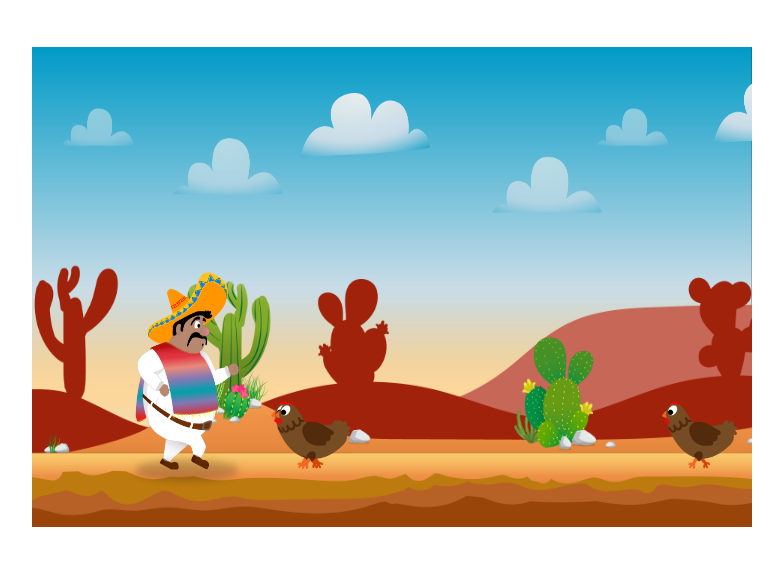
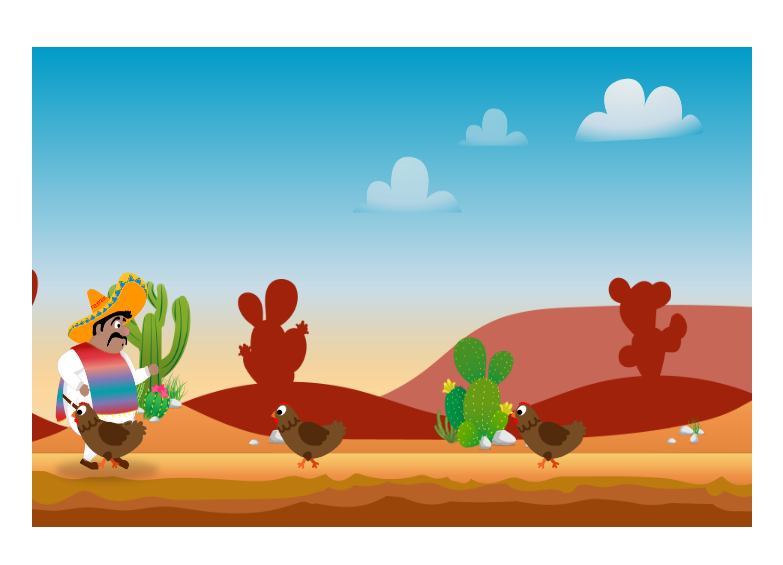
Before and after one commit to VitalijSch/El-Pollo-Loco, a plain HTML site: page index.html in a window 1280 px wide. Shown: the part 157-722 px from the top of the page, without its empty margins (248-1031 px from the left). Drawn offline with Linux system fonts and the light colour scheme; animation ran at ten frames a second.

Commit message:
added animation for background character and enemies

```diff
--- a/index.html
+++ b/index.html
@@ -12,6 +12,7 @@
     <script src="./js/classes/chicken.class.js"></script>
     <script src="./js/classes/cloud.class.js"></script>
     <script src="./js/classes/background_objects.class.js"></script>
+    <script src="./js/classes/keyboard.class.js"></script>
     <script src="./js/game.js"></script>
 </head>
 
--- a/js/classes/background_objects.class.js
+++ b/js/classes/background_objects.class.js
@@ -5,7 +5,8 @@ class BackgroundObjects extends MovableObject {
     height = 480;
 
 
-    constructor(imagePath) {
+    constructor(imagePath, x) {
         super().loadImage(imagePath);
+        this.x = x;
     }
 }
--- a/js/classes/character.class.js
+++ b/js/classes/character.class.js
@@ -3,10 +3,46 @@ class Character extends MovableObject {
     y = 90;
     width = 150;
     height = 350;
+    characterWalkCache = [
+        '../assets/images/2_character_pepe/2_walk/W-21.png',
+        '../assets/images/2_character_pepe/2_walk/W-22.png',
+        '../assets/images/2_character_pepe/2_walk/W-23.png',
+        '../assets/images/2_character_pepe/2_walk/W-24.png',
+        '../assets/images/2_character_pepe/2_walk/W-25.png',
+        '../assets/images/2_character_pepe/2_walk/W-26.png',
+    ];
+    world;
+    speed = 2;
 
 
     constructor() {
         super().loadImage('../assets/images/2_character_pepe/2_walk/W-21.png');
+        this.loadImages(this.characterWalkCache);
+        this.animateCharacterWalk();
+    }
+
+
+    animateCharacterWalk() {
+        setInterval(() => {
+            if (this.world.keyboard.right) {
+                this.x += this.speed;
+                this.otherDirection = false;
+            }
+            if (this.world.keyboard.left) {
+                this.x -= this.speed;
+                this.otherDirection = true;
+            }
+            this.world.cameraX = -this.x;
+        }, 1000 / 60);
+        setInterval(() => {
+            if (this.world.keyboard.right || this.world.keyboard.left) {
+                this.x += this.speed;
+                let i = this.currentImage % this.characterWalkCache.length;
+                this.path = this.characterWalkCache[i];
+                this.img = this.imageCache[this.path];
+                this.currentImage++;
+            }
+        }, 100);
     }
 
 
--- a/js/classes/chicken.class.js
+++ b/js/classes/chicken.class.js
@@ -2,10 +2,29 @@ class Chicken extends MovableObject {
     width = 80;
     height = 80;
     y = 350;
+    chickenWalkCache = [
+        '../assets/images/3_enemies_chicken/chicken_normal/1_walk/1_w.png',
+        '../assets/images/3_enemies_chicken/chicken_normal/1_walk/2_w.png',
+        '../assets/images/3_enemies_chicken/chicken_normal/1_walk/3_w.png',
+    ];
 
 
     constructor() {
         super().loadImage('../assets/images/3_enemies_chicken/chicken_normal/1_walk/1_w.png');
         this.x = 200 + Math.random() * 500;
+        this.speed = 0.2 + Math.random() * 0.5;
+        this.loadImages(this.chickenWalkCache);
+        this.animateChickenWalk();
+        this.moveLeft();
+    }
+
+
+    animateChickenWalk() {
+        setInterval(() => {
+            let i = this.currentImage % this.chickenWalkCache.length;
+            this.path = this.chickenWalkCache[i];
+            this.img = this.imageCache[this.path];
+            this.currentImage++;
+        }, 200);
     }
 }
--- a/js/classes/cloud.class.js
+++ b/js/classes/cloud.class.js
@@ -7,5 +7,6 @@ class Cloud extends MovableObject {
     constructor(imagePath) {
         super().loadImage(imagePath);
         this.x = Math.random() * 500;
+        this.moveLeft();
     }
 }
--- /dev/null
+++ b/js/classes/keyboard.class.js
@@ -0,0 +1,7 @@
+class Keyboard{
+    left = false;
+    right = false;
+    up = false;
+    down = false;
+    space = false;
+}
--- a/js/classes/movable_object.class.js
+++ b/js/classes/movable_object.class.js
@@ -4,6 +4,10 @@ class MovableObject {
     img;
     height = 150;
     width = 100;
+    imageCache = {};
+    currentImage = 0;
+    speed = 0.2;
+    otherDirection = false;
 
 
     loadImage(path) {
@@ -12,12 +16,23 @@ class MovableObject {
     }
 
 
-    moveRight() {
-
+    loadImages(arr) {
+        arr.forEach(path => {
+            let img = new Image();
+            img.src = path;
+            this.imageCache[path] = img;
+        })
     }
 
 
     moveLeft() {
+        setInterval(() => {
+            this.x -= this.speed;
+        }, 1000 / 60);
+    }
+
+
+    moveRight() {
 
     }
 }
--- a/js/classes/world.class.js
+++ b/js/classes/world.class.js
@@ -7,31 +7,57 @@ class World {
     ];
     clouds = [
         new Cloud('../assets/images/5_background/layers/4_clouds/1.png'),
-        new Cloud('../assets/images/5_background/layers/4_clouds/2.png'),
     ];
     backgroundObjects = [
-        new BackgroundObjects('../assets/images/5_background/layers/air.png'),
-        new BackgroundObjects('../assets/images/5_background/layers/3_third_layer/1.png'),
-        new BackgroundObjects('../assets/images/5_background/layers/2_second_layer/1.png'),
-        new BackgroundObjects('../assets/images/5_background/layers/1_first_layer/1.png'),
+        new BackgroundObjects('../assets/images/5_background/layers/air.png', -719),
+        new BackgroundObjects('../assets/images/5_background/layers/3_third_layer/2.png', -719),
+        new BackgroundObjects('../assets/images/5_background/layers/2_second_layer/2.png', -719),
+        new BackgroundObjects('../assets/images/5_background/layers/1_first_layer/2.png', -719),
+        new BackgroundObjects('../assets/images/5_background/layers/air.png', 0),
+        new BackgroundObjects('../assets/images/5_background/layers/3_third_layer/1.png', 0),
+        new BackgroundObjects('../assets/images/5_background/layers/2_second_layer/1.png', 0),
+        new BackgroundObjects('../assets/images/5_background/layers/1_first_layer/1.png', 0),
+        new BackgroundObjects('../assets/images/5_background/layers/air.png', 719),
+        new BackgroundObjects('../assets/images/5_background/layers/3_third_layer/2.png', 719),
+        new BackgroundObjects('../assets/images/5_background/layers/2_second_layer/2.png', 719),
+        new BackgroundObjects('../assets/images/5_background/layers/1_first_layer/2.png', 719),
+        new BackgroundObjects('../assets/images/5_background/layers/air.png', 719*2),
+        new BackgroundObjects('../assets/images/5_background/layers/3_third_layer/1.png', 719*2),
+        new BackgroundObjects('../assets/images/5_background/layers/2_second_layer/1.png', 719*2),
+        new BackgroundObjects('../assets/images/5_background/layers/1_first_layer/1.png', 719*2),
+        new BackgroundObjects('../assets/images/5_background/layers/air.png', 719*3),
+        new BackgroundObjects('../assets/images/5_background/layers/3_third_layer/2.png', 719*3),
+        new BackgroundObjects('../assets/images/5_background/layers/2_second_layer/2.png', 719*3),
+        new BackgroundObjects('../assets/images/5_background/layers/1_first_layer/2.png', 719*3),
     ];
     ctx;
     canvas;
+    keyboard;
+    cameraX = -100;
 
 
-    constructor(canvas) {
+    constructor(canvas, keyboard) {
         this.ctx = canvas.getContext('2d');
         this.canvas = canvas;
+        this.keyboard = keyboard;
         this.draw();
+        this.setWorld();
+    }
+
+
+    setWorld() {
+        this.character.world = this;
     }
 
 
     draw() {
         this.ctx.clearRect(0, 0, this.ctx.canvas.width, this.ctx.canvas.height);
+        this.ctx.translate(this.cameraX, 0);
         this.addObjectsToMap(this.backgroundObjects);
         this.addObjectsToMap(this.clouds);
         this.addToMap(this.character);
         this.addObjectsToMap(this.enemies);
+        this.ctx.translate(-this.cameraX, 0);
         requestAnimationFrame(() => this.draw());
     }
 
@@ -44,6 +70,26 @@ class World {
 
 
     addToMap(mo) {
+        if (mo.otherDirection) {
+            this.flipImage(mo);
+        }
         this.ctx.drawImage(mo.img, mo.x, mo.y, mo.width, mo.height);
+        if (mo.otherDirection) {
+            this.flipImageBack(mo);
+        }
+    }
+
+
+    flipImage(mo) {
+        this.ctx.save();
+        this.ctx.translate(mo.width, 0);
+        this.ctx.scale(-1, 1);
+        mo.x = mo.x * -1;
+    }
+
+
+    flipImageBack(mo) {
+        mo.x = mo.x * -1;
+        this.ctx.restore();
     }
 }
--- a/js/game.js
+++ b/js/game.js
@@ -1,8 +1,47 @@
 let canvas;
 let world;
+let keyboard = new Keyboard();
 
 
 function init() {
     canvas = document.getElementById('canvas');
-    world = new World(canvas);
+    world = new World(canvas, keyboard);
 }
+
+
+document.addEventListener('keydown', (event) => {
+    if (event.code === 'ArrowLeft') {
+        keyboard.left = true;
+    }
+    if (event.code === 'ArrowRight') {
+        keyboard.right = true;
+    }
+    if (event.code === 'ArrowUp') {
+        keyboard.up = true;
+    }
+    if (event.code === 'ArrowDown') {
+        keyboard.down = true;
+    }
+    if (event.code === 'Space') {
+        keyboard.space = true;
+    }
+});
+
+
+document.addEventListener('keyup', (event) => {
+    if (event.code === 'ArrowLeft') {
+        keyboard.left = false;
+    }
+    if (event.code === 'ArrowRight') {
+        keyboard.right = false;
+    }
+    if (event.code === 'ArrowUp') {
+        keyboard.up = false;
+    }
+    if (event.code === 'ArrowDown') {
+        keyboard.down = false;
+    }
+    if (event.code === 'Space') {
+        keyboard.space = false;
+    }
+});
```
